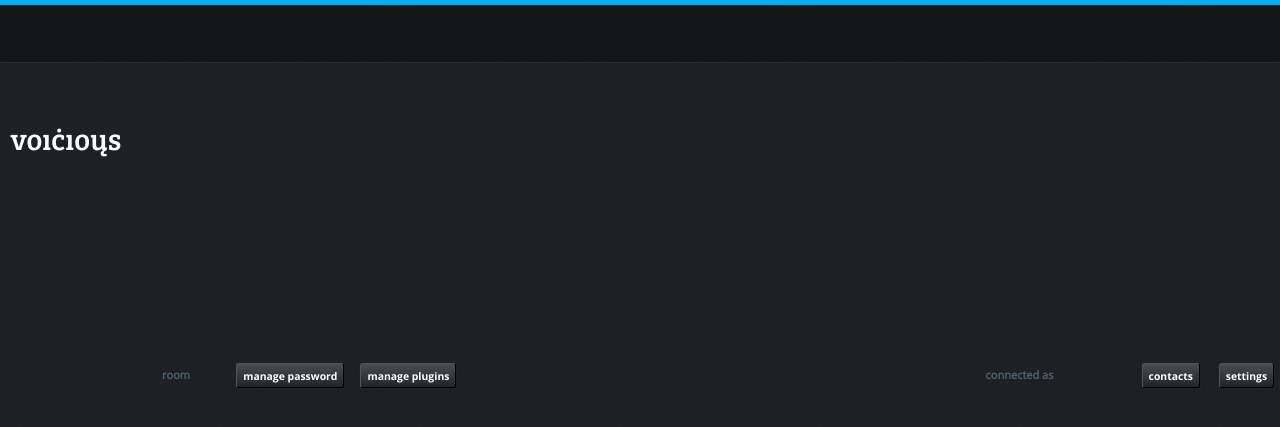
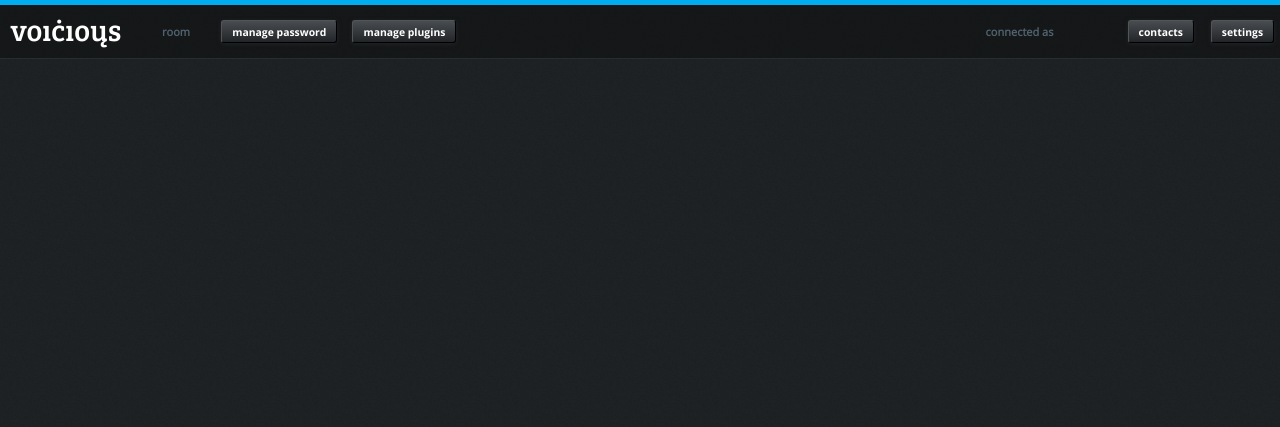
Before and after one commit to Voicious/Voicious, a Node project: template www/views/room/room.jade in a window 1280 px wide. Shown: the top 427 px of the page. Run offline with Node 20 templates, Linux system fonts and the light colour scheme; the template is opened without the code that fills it, so the values that code supplies are empty.

Commit message:
[FIX] Css in room page.

```diff
--- a/www/public/services/room/css/room.css
+++ b/www/public/services/room/css/room.css
@@ -8,7 +8,7 @@
 #menu {
     position: relative;
     margin: auto;
-    height: 57px;
+    height: 53px;
     background: rgba(0, 0, 0, 0.3);
     box-shadow: 0 1px rgba(255, 255, 255, 0.05);
 }
@@ -28,7 +28,7 @@
 
 #room_logo {
     position: absolute;
-    margin-left: 0.8%; margin-top: 8.8%;
+    margin-left: 0.8%; margin-top: 4px;/*8.8%;*/
     font-family: 'BreeSerif-Regular';
     color: white;
     font-size: 30px;
@@ -44,7 +44,7 @@
 .options {
     position: absolute;
     width: 23%;
-    margin-top: 28%;
+    margin-top: 15px;
     font-weight: bold;
 }
 
@@ -69,7 +69,9 @@
     position: absolute;
     width: auto;
     color: white;
-    height: 25px;
+    height: 23px;
+    padding-left: 10px;
+    padding-right: 10px;
     font-family: 'OpenSans-Bold';
     font-size: 65%;
     font-weight: bold;
@@ -82,7 +84,7 @@
 }
 
 #password {
-    right: 112px;
+    right: 119px;
 }
 #plugins {
     right: 0%
@@ -90,7 +92,7 @@
 
 
 #contacts {
-    right: 80px;
+    right: 86px;
 }
 #settings {
     right: 2%
```
